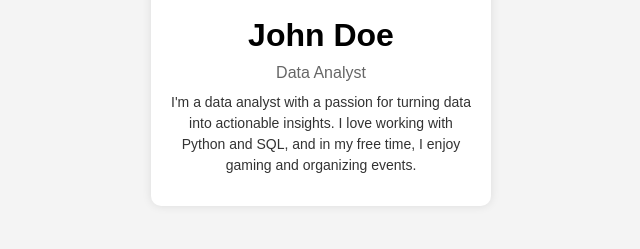
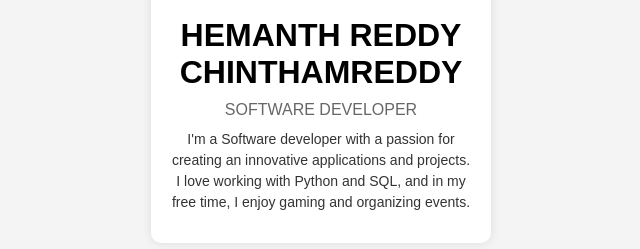
Before and after one commit to hemanthreddy963/index.html, a plain HTML site: page index.html in a window 1280 px wide. Shown: the part 91-340 px from the top of the page, without its empty margins (319-959 px from the left). Drawn offline with Linux system fonts and the light colour scheme.

Commit message:
index.html

```diff
--- a/index.html
+++ b/index.html
@@ -2,7 +2,7 @@
 <html lang="en">
 <head>
     <meta charset="UTF-8">
-    <meta name="HEMANTH REDDY CHINTHAMREDDY" content="width=device-width, initial-scale=1.0">
+    <meta name="viewport" content="width=device-width, initial-scale=1.0">
     <title>My Profile</title>
     <style>
         body {
@@ -42,10 +42,10 @@
 <body>
 
     <div class="profile-container">
-        <img src="C:\Users\pc\Desktop\PIC .jpg" alt="Profile Picture">
-        <h1>John Doe</h1>
-        <p>Data Analyst</p>
-        <p class="bio">I'm a data analyst with a passion for turning data into actionable insights. I love working with Python and SQL, and in my free time, I enjoy gaming and organizing events.</p>
+        <img src="C:\Users\pc\Desktop\PIC.jpg" alt="Profile Picture">
+        <h1>HEMANTH REDDY CHINTHAMREDDY</h1>
+        <p>SOFTWARE DEVELOPER</p>
+        <p class="bio">I'm a Software developer with a passion for creating an innovative applications and projects. I love working with Python and SQL, and in my free time, I enjoy gaming and organizing events.</p>
     </div>
 
 </body>
```
